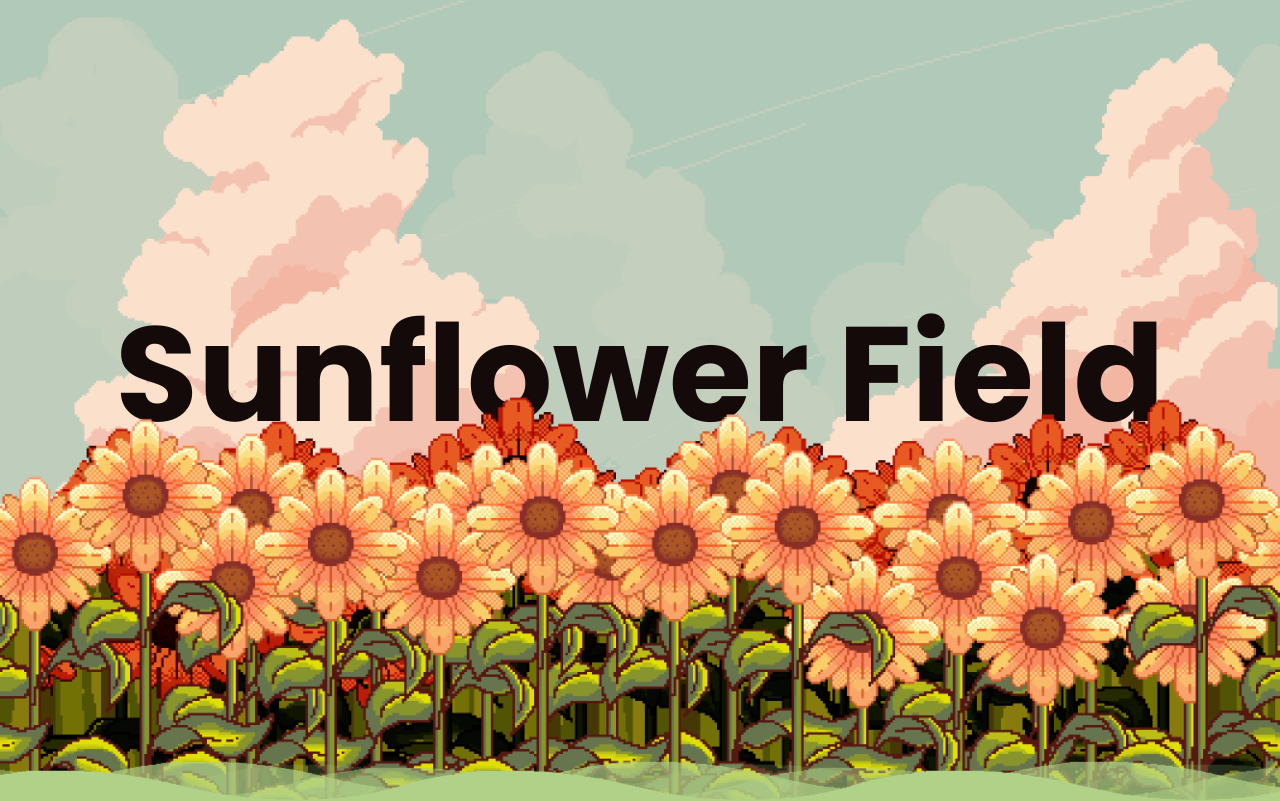
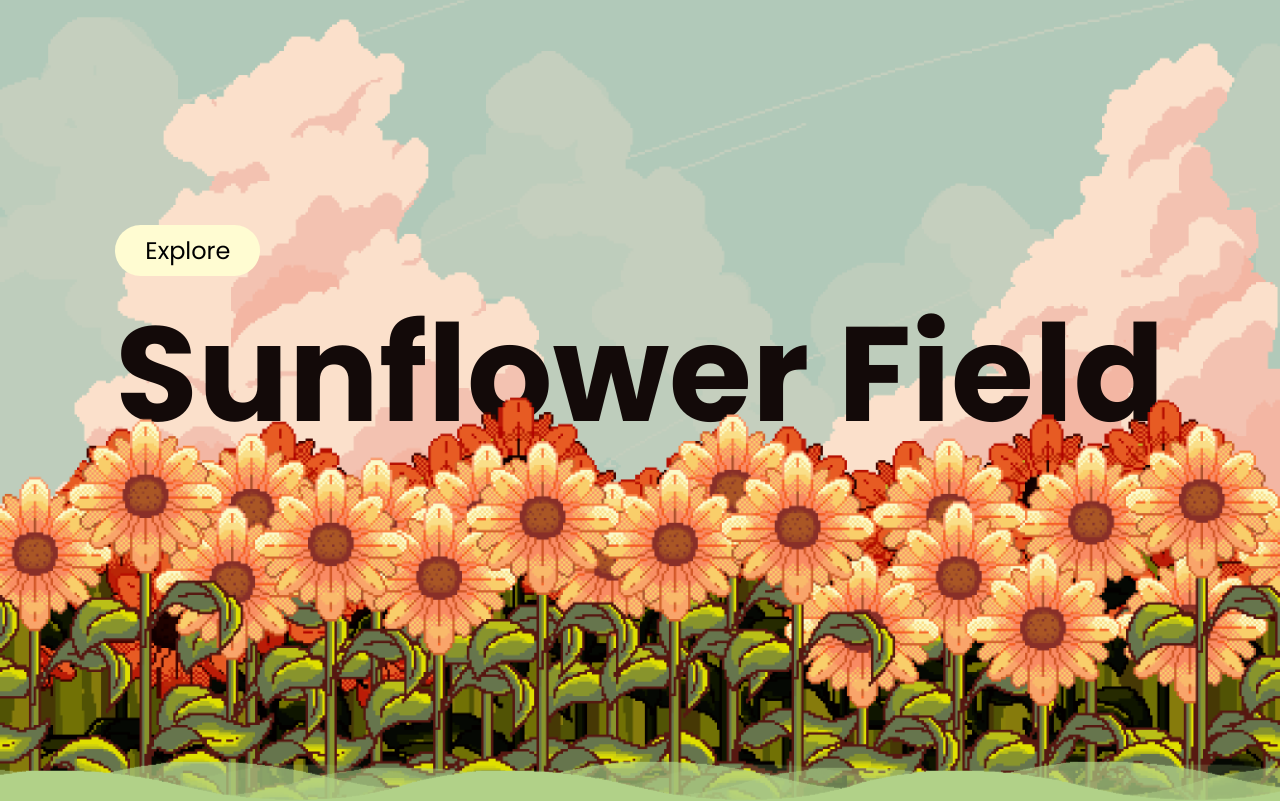
Before and after one commit to Peolline/Sunflower, a plain HTML site: page index.html in a window 1280 px wide. Shown: the top 801 px of the page. Drawn offline with Linux system fonts and the light colour scheme.

Commit message:
Update style.css

```diff
--- a/style.css
+++ b/style.css
@@ -68,7 +68,7 @@ section img#sunflower1
     color: black;
     font-size: 1.5em;
     z-index: 10;
-    transform: translateY(-550px);
+    transform: translateY(-250px);
 }
 
 
```
